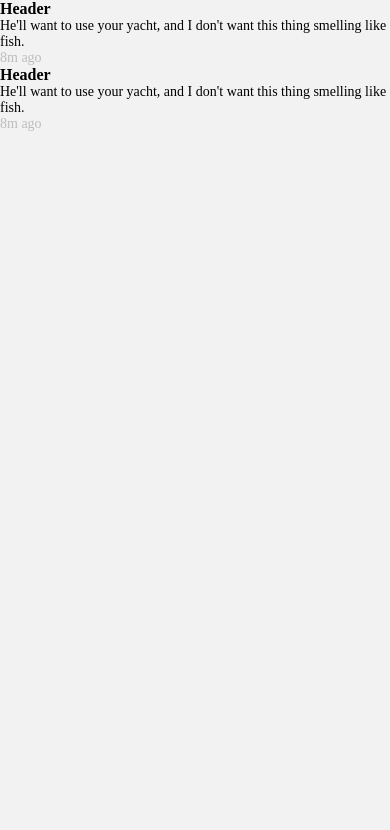
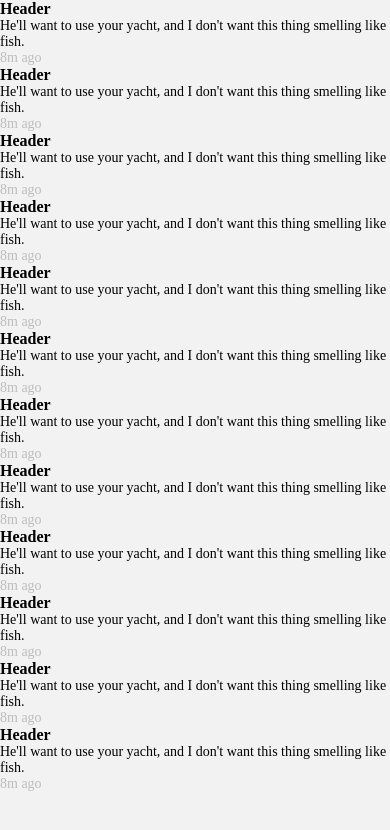
Before and after one commit to vaishu-15/Design_Screen, a React Native app: screen /Photos in a window 390 px wide. Shown: the top 830 px of the page. Built offline with nearby package versions, Linux system fonts and the light colour scheme; what react-native-responsive-fontsize would draw is missing.

Commit message:
drawer sheet icons added

```diff
--- a/src/common/Button.js
+++ b/src/common/Button.js
@@ -1,30 +1,30 @@
-import { Text, View, StyleSheet,TouchableOpacity} from 'react-native';
+import {Text, View, StyleSheet, TouchableOpacity} from 'react-native';
 import ResponsiveSize from '../utils/responsivesSize';
-import { COLORS ,FONTS} from '../utils/constants';
+import {COLORS, FONTS} from '../utils/constants';
 
-const Button=({btnText ,onPress , navigation})=>{
-    return(
-        <View>
-        <TouchableOpacity onPress={onPress} style={styles.button} >
-          <Text style={styles.buttonText}>{btnText}</Text>
-        </TouchableOpacity>
-      </View>
-    );
-}
+const Button = ({btnText, onPress, navigation}) => {
+  return (
+    <View>
+      <TouchableOpacity onPress={onPress} style={styles.button}>
+        <Text style={styles.buttonText}>{btnText}</Text>
+      </TouchableOpacity>
+    </View>
+  );
+};
 const styles = StyleSheet.create({
-button:{
-    backgroundColor:COLORS.green,
-    padding:ResponsiveSize(16),
-    marginTop:ResponsiveSize(35),
-    margin:ResponsiveSize(11),
-    borderRadius:100
+  button: {
+    backgroundColor: COLORS.green,
+    padding: ResponsiveSize(16),
+    marginTop: ResponsiveSize(35),
+    margin: ResponsiveSize(11),
+    borderRadius: 100,
   },
-  buttonText:{
-    fontWeight:'600',
-    fontSize:16,
-    alignSelf:'center',
-    color:COLORS.white,
-    fontFamily:FONTS.interSemi,
-  }
-})
+  buttonText: {
+    fontWeight: '600',
+    fontSize: 16,
+    alignSelf: 'center',
+    color: COLORS.white,
+    fontFamily: FONTS.interSemi,
+  },
+});
 export default Button;
--- a/src/screen/Insights.js
+++ b/src/screen/Insights.js
@@ -13,7 +13,6 @@ import ResponsiveSize from '../utils/responsivesSize';
 import {COLORS, FONTS} from '../utils/constants';
 import PieChart from 'react-native-pie-chart';
 import Button from '../common/Button';
-// import BottomSheet from '@gorhom/bottom-sheet';
 
 const Insights = ({props}) => {
   const [isBottomSheetOpen, setIsBottomSheetOpen] = useState(false);
@@ -24,6 +23,7 @@ const Insights = ({props}) => {
 
   const handleCloseBottomSheet = () => {
     setIsBottomSheetOpen(false);
+    // props.navigation.navigate('Profile');
   };
 
   const widthAndHeight = 196;
@@ -88,19 +88,21 @@ const Insights = ({props}) => {
             visible={isBottomSheetOpen}
             onRequestClose={handleCloseBottomSheet}>
             <View style={[styles.bottomSheet, {height: ResponsiveSize(295)}]}>
+              <View style={styles.icon1}></View>
               <Text style={styles.modalHeading}>Drawer Header</Text>
               <Text style={styles.modalContent}>
                 Consequat velit qui adipisicing sunt do reprehenderit ad laborum
                 tempor ullamco exercitation.
               </Text>
-              <Button
+              <TouchableOpacity
                 onPress={handleCloseBottomSheet}
-                btnText={'Click Me'}
-                style={styles.btnText}
-              />
+                style={styles.button}>
+                <Text style={styles.buttonText}>Click me</Text>
+              </TouchableOpacity>
               <TouchableOpacity onPress={handleCloseBottomSheet}>
                 <Text style={styles.modalAction}>Secondary Action</Text>
               </TouchableOpacity>
+              <View style={styles.icon2}></View>
             </View>
           </Modal>
           <Text style={styles.centerText}>{`${greenPercentage}%`}spent</Text>
@@ -213,6 +215,12 @@ const styles = StyleSheet.create({
     bottom: 0,
     borderWidth: 1,
   },
+  icon1: {
+    paddingHorizontal: ResponsiveSize(10),
+    paddingVertical: ResponsiveSize(2),
+    backgroundColor: COLORS.lGrey,
+    borderRadius:ResponsiveSize(10),
+  },
   modalHeading: {
     color: COLORS.black,
     fontSize: 24,
@@ -249,6 +257,29 @@ const styles = StyleSheet.create({
     fontWeight: '700',
     fontFamily: FONTS.interBold,
   },
+  icon2:{
+    paddingHorizontal: ResponsiveSize(65),
+    paddingVertical: ResponsiveSize(4),
+    borderRadius:ResponsiveSize(10),
+    backgroundColor: COLORS.black,
+    marginTop:ResponsiveSize(20),
+    marginBottom:ResponsiveSize(-15)
+  },
+  button: {
+    backgroundColor: COLORS.green,
+    padding: ResponsiveSize(16),
+    paddingHorizontal: ResponsiveSize(130),
+    marginTop: ResponsiveSize(35),
+    margin: ResponsiveSize(11),
+    borderRadius: 100,
+  },
+  buttonText: {
+    fontWeight: '600',
+    fontSize: 16,
+    alignSelf: 'center',
+    color: COLORS.white,
+    fontFamily: FONTS.interSemi,
+  },
 });
 
 export default Insights;
--- a/src/screen/Photos.js
+++ b/src/screen/Photos.js
@@ -20,6 +20,86 @@ const data = [
   },
   {
     id: '2',
+    header: 'Header',
+    text: '8m ago',
+    chatText:
+      "He'll want to use your yacht, and I don't want this thing smelling like fish. ",
+    selectedButtonIndex: null,
+  },
+  {
+    id: '3',
+    header: 'Header',
+    text: '8m ago',
+    chatText:
+      "He'll want to use your yacht, and I don't want this thing smelling like fish. ",
+    selectedButtonIndex: null,
+  },
+  {
+    id: '4',
+    header: 'Header',
+    text: '8m ago',
+    chatText:
+      "He'll want to use your yacht, and I don't want this thing smelling like fish. ",
+    selectedButtonIndex: null,
+  },
+  {
+    id: '5',
+    header: 'Header',
+    text: '8m ago',
+    chatText:
+      "He'll want to use your yacht, and I don't want this thing smelling like fish. ",
+    selectedButtonIndex: null,
+  },
+  {
+    id: '6',
+    header: 'Header',
+    text: '8m ago',
+    chatText:
+      "He'll want to use your yacht, and I don't want this thing smelling like fish. ",
+    selectedButtonIndex: null,
+  },
+  {
+    id: '7',
+    header: 'Header',
+    text: '8m ago',
+    chatText:
+      "He'll want to use your yacht, and I don't want this thing smelling like fish. ",
+    selectedButtonIndex: null,
+  },
+  {
+    id: '8',
+    header: 'Header',
+    text: '8m ago',
+    chatText:
+      "He'll want to use your yacht, and I don't want this thing smelling like fish. ",
+    selectedButtonIndex: null,
+  },
+  {
+    id: '9',
+    header: 'Header',
+    text: '8m ago',
+    chatText:
+      "He'll want to use your yacht, and I don't want this thing smelling like fish. ",
+    selectedButtonIndex: null,
+  },
+  {
+    id: '10',
+    header: 'Header',
+    text: '8m ago',
+    chatText:
+      "He'll want to use your yacht, and I don't want this thing smelling like fish. ",
+    selectedButtonIndex: null,
+  },
+  {
+    id: '11',
+    header: 'Header',
+    text: '8m ago',
+    chatText:
+      "He'll want to use your yacht, and I don't want this thing smelling like fish. ",
+    selectedButtonIndex: null,
+  },
+  {
+    id: '12',
     header: 'Header',
     text: '8m ago',
     chatText:
--- a/src/screen/Posts.js
+++ b/src/screen/Posts.js
@@ -33,7 +33,62 @@ const data = [
     chatText:
       "He'll want to use your yacht, and I don't want this thing smelling like fish. ",
   },
-
+  {
+    id: '5',
+    header: 'Header',
+    text: '8m ago',
+    chatText:
+      "He'll want to use your yacht, and I don't want this thing smelling like fish. ",
+  },
+  {
+    id: '6',
+    header: 'Header',
+    text: '8m ago',
+    chatText:
+      "He'll want to use your yacht, and I don't want this thing smelling like fish. ",
+  },
+  {
+    id: '7',
+    header: 'Header',
+    text: '8m ago',
+    chatText:
+      "He'll want to use your yacht, and I don't want this thing smelling like fish. ",
+  },
+  {
+    id: '8',
+    header: 'Header',
+    text: '8m ago',
+    chatText:
+      "He'll want to use your yacht, and I don't want this thing smelling like fish. ",
+  },
+  {
+    id: '9',
+    header: 'Header',
+    text: '8m ago',
+    chatText:
+      "He'll want to use your yacht, and I don't want this thing smelling like fish. ",
+  },
+  {
+    id: '10',
+    header: 'Header',
+    text: '8m ago',
+    chatText:
+      "He'll want to use your yacht, and I don't want this thing smelling like fish. ",
+  },
+  {
+    id: '11',
+    header: 'Header',
+    text: '8m ago',
+    chatText:
+      "He'll want to use your yacht, and I don't want this thing smelling like fish. ",
+  },
+  {
+    id: '12',
+    header: 'Header',
+    text: '8m ago',
+    chatText:
+      "He'll want to use your yacht, and I don't want this thing smelling like fish. ",
+  },
 ];
 
 const ChatItem = ({header, text, chatText}) => (
```
